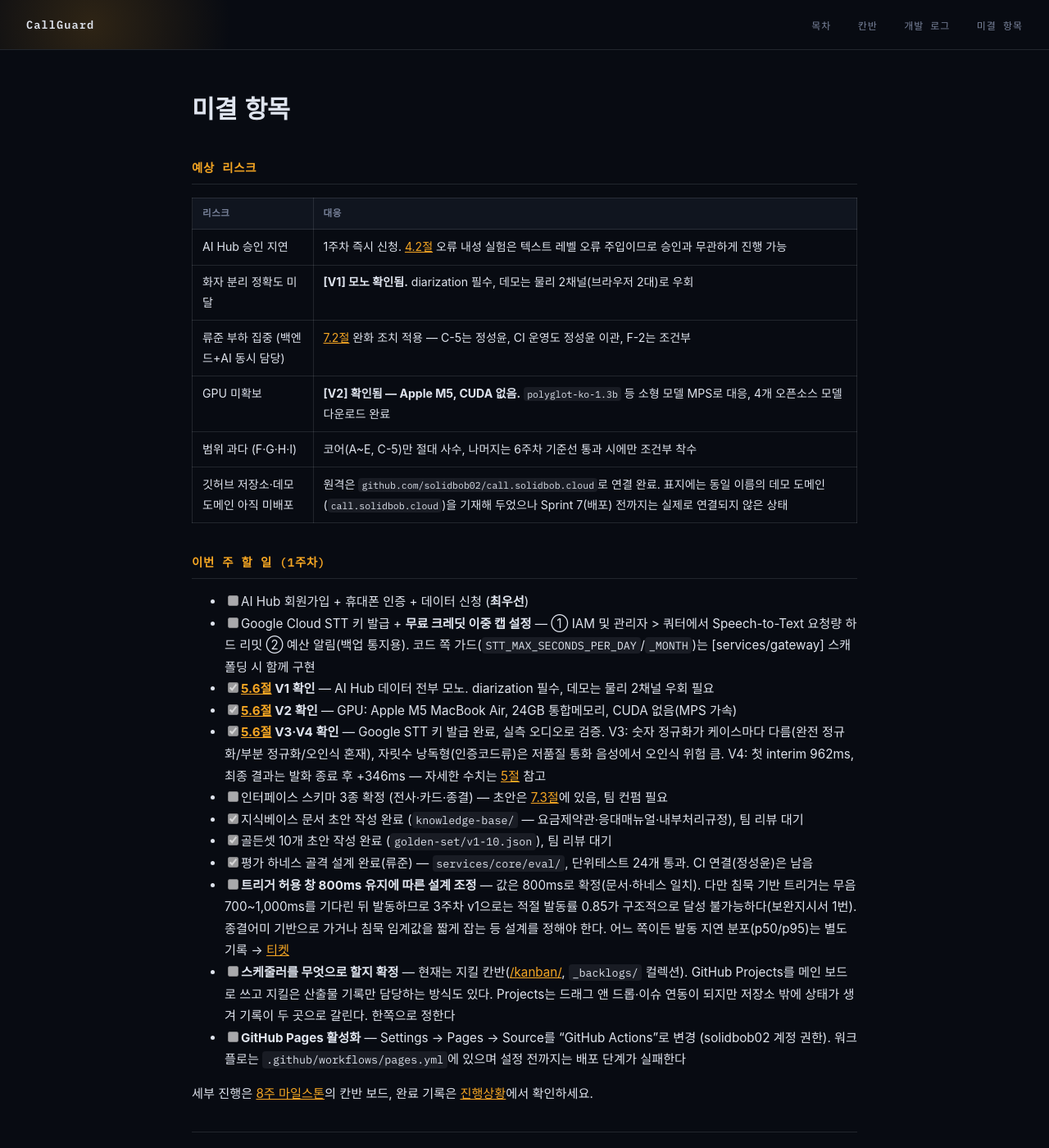
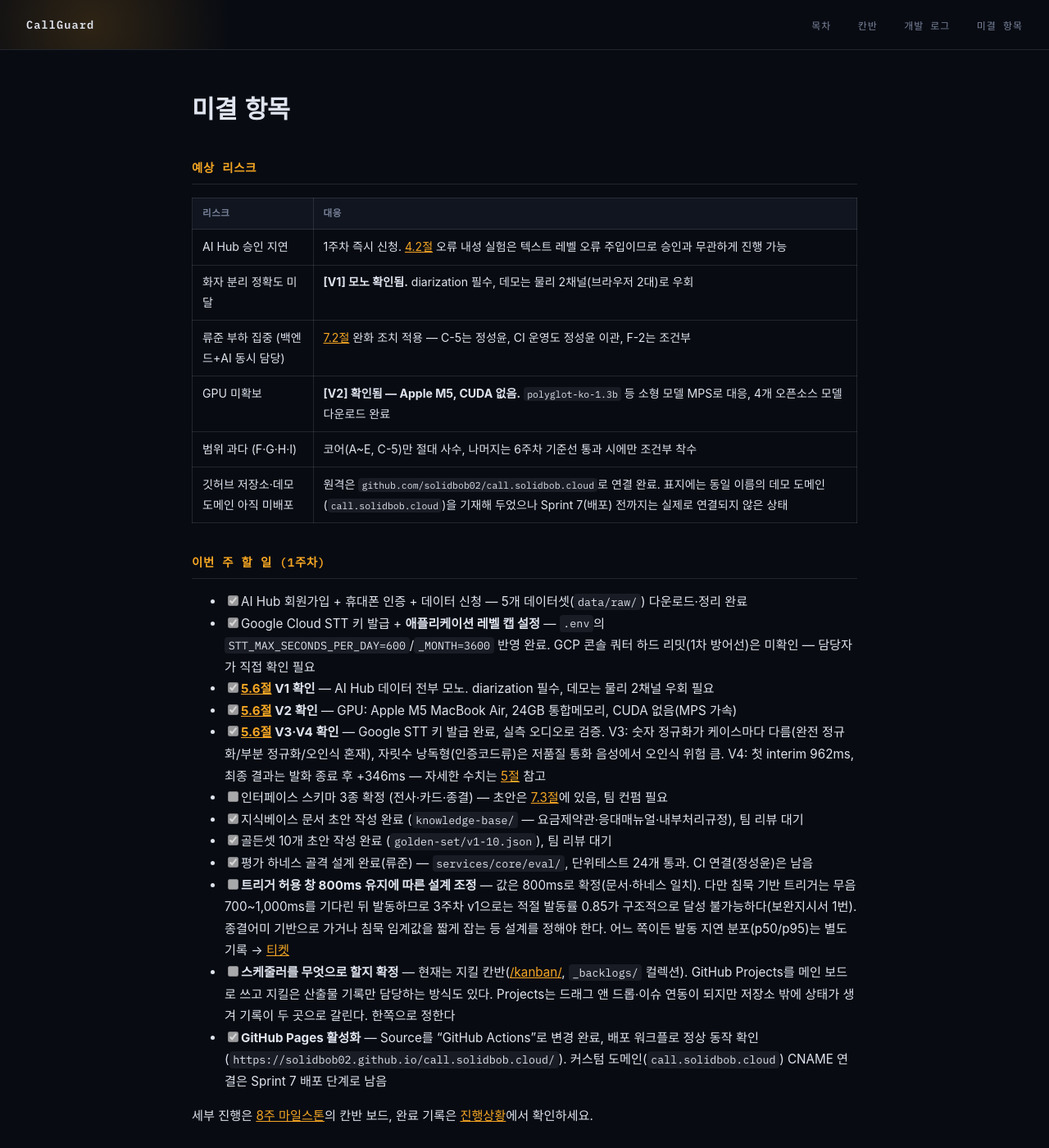
Before and after one commit to solidbob02/call.solidbob.cloud, a Jekyll site: the page built from jekyll/open-items.markdown, in a window 1280 px wide and 1400 px high. Shown: the whole window at 82% size. Built offline with Jekyll 4.4.1, drawn with Linux system fonts in a browser that asks for light colours; some web fonts are replaced.

Commit message:
1주차 체크리스트 최신 상태 반영 (AI Hub 신청, STT 캡, Pages 배포 완료)
Co-Authored-By: Claude Sonnet 5 <noreply@anthropic.com>
Claude-Session: https://claude.ai/code/session_01G3yi2heqZzupSYYhtGn7wf

```diff
--- a/jekyll/open-items.markdown
+++ b/jekyll/open-items.markdown
@@ -17,8 +17,8 @@ permalink: /open-items/
 
 ## 이번 주 할 일 (1주차)
 
-- [ ] AI Hub 회원가입 + 휴대폰 인증 + 데이터 신청 (**최우선**)
-- [ ] Google Cloud STT 키 발급 + **무료 크레딧 이중 캡 설정** — ① IAM 및 관리자 > 쿼터에서 Speech-to-Text 요청량 하드 리밋 ② 예산 알림(백업 통지용). 코드 쪽 가드(`STT_MAX_SECONDS_PER_DAY`/`_MONTH`)는 [services/gateway] 스캐폴딩 시 함께 구현
+- [x] AI Hub 회원가입 + 휴대폰 인증 + 데이터 신청 — 5개 데이터셋(`data/raw/`) 다운로드·정리 완료
+- [x] Google Cloud STT 키 발급 + **애플리케이션 레벨 캡 설정** — `.env`의 `STT_MAX_SECONDS_PER_DAY=600`/`_MONTH=3600` 반영 완료. GCP 콘솔 쿼터 하드 리밋(1차 방어선)은 미확인 — 담당자가 직접 확인 필요
 - [x] **[5.6절](/docs/05/) V1 확인** — AI Hub 데이터 전부 모노. diarization 필수, 데모는 물리 2채널 우회 필요
 - [x] **[5.6절](/docs/05/) V2 확인** — GPU: Apple M5 MacBook Air, 24GB 통합메모리, CUDA 없음(MPS 가속)
 - [x] **[5.6절](/docs/05/) V3·V4 확인** — Google STT 키 발급 완료, 실측 오디오로 검증. V3: 숫자 정규화가 케이스마다 다름(완전 정규화/부분 정규화/오인식 혼재), 자릿수 낭독형(인증코드류)은 저품질 통화 음성에서 오인식 위험 큼. V4: 첫 interim 962ms, 최종 결과는 발화 종료 후 +346ms — 자세한 수치는 [5절](/docs/05/) 참고
@@ -28,7 +28,7 @@ permalink: /open-items/
 - [x] 평가 하네스 골격 설계 완료(류준) — `services/core/eval/`, 단위테스트 24개 통과. CI 연결(정성윤)은 남음
 - [ ] **트리거 허용 창 800ms 유지에 따른 설계 조정** — 값은 800ms로 확정(문서·하네스 일치). 다만 침묵 기반 트리거는 무음 700~1,000ms를 기다린 뒤 발동하므로 3주차 v1으로는 적절 발동률 0.85가 구조적으로 달성 불가능하다(보완지시서 1번). 종결어미 기반으로 가거나 침묵 임계값을 짧게 잡는 등 설계를 정해야 한다. 어느 쪽이든 발동 지연 분포(p50/p95)는 별도 기록 → [티켓](/backlog/w1-trigger-window/)
 - [ ] **스케줄러를 무엇으로 할지 확정** — 현재는 지킬 칸반([/kanban/](/kanban/), `_backlogs/` 컬렉션). GitHub Projects를 메인 보드로 쓰고 지킬은 산출물 기록만 담당하는 방식도 있다. Projects는 드래그 앤 드롭·이슈 연동이 되지만 저장소 밖에 상태가 생겨 기록이 두 곳으로 갈린다. 한쪽으로 정한다
-- [ ] **GitHub Pages 활성화** — Settings → Pages → Source를 "GitHub Actions"로 변경 (solidbob02 계정 권한). 워크플로는 `.github/workflows/pages.yml`에 있으며 설정 전까지는 배포 단계가 실패한다
+- [x] **GitHub Pages 활성화** — Source를 "GitHub Actions"로 변경 완료, 배포 워크플로 정상 동작 확인(`https://solidbob02.github.io/call.solidbob.cloud/`). 커스텀 도메인(`call.solidbob.cloud`) CNAME 연결은 Sprint 7 배포 단계로 남음
 
 세부 진행은 [8주 마일스톤](/docs/08/)의 칸반 보드, 완료 기록은 [진행상황](/progress/)에서 확인하세요.
 
```
